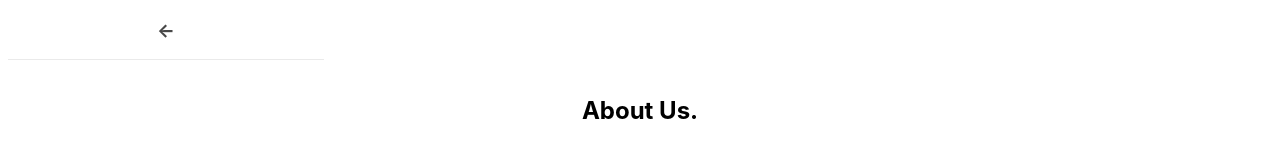
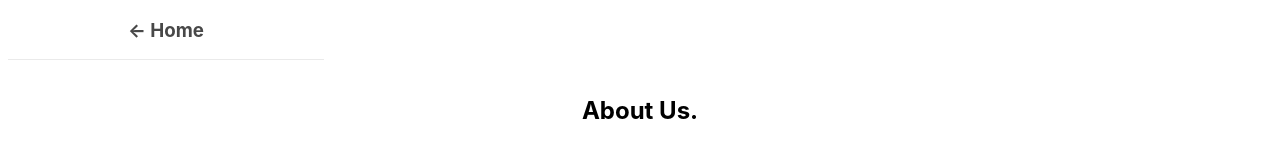
Before and after one commit to querciak/send-line-location, a Next.js app: page /posts/info-about-us in a window 1280 px wide. Shown: the top 160 px of the page. Built offline with nearby package versions, Linux system fonts and the light colour scheme.

Commit message:
added Home to info page

```diff
--- a/pages/posts/info-about-us.js
+++ b/pages/posts/info-about-us.js
@@ -11,7 +11,7 @@ export default function InfoAboutUs() {
 
             <header className={styles.header}>
                 <h3>
-                    <a href="/">&larr;</a>
+                    <a href="/">&larr; Home</a>
                 </h3>
             </header>
 
```
